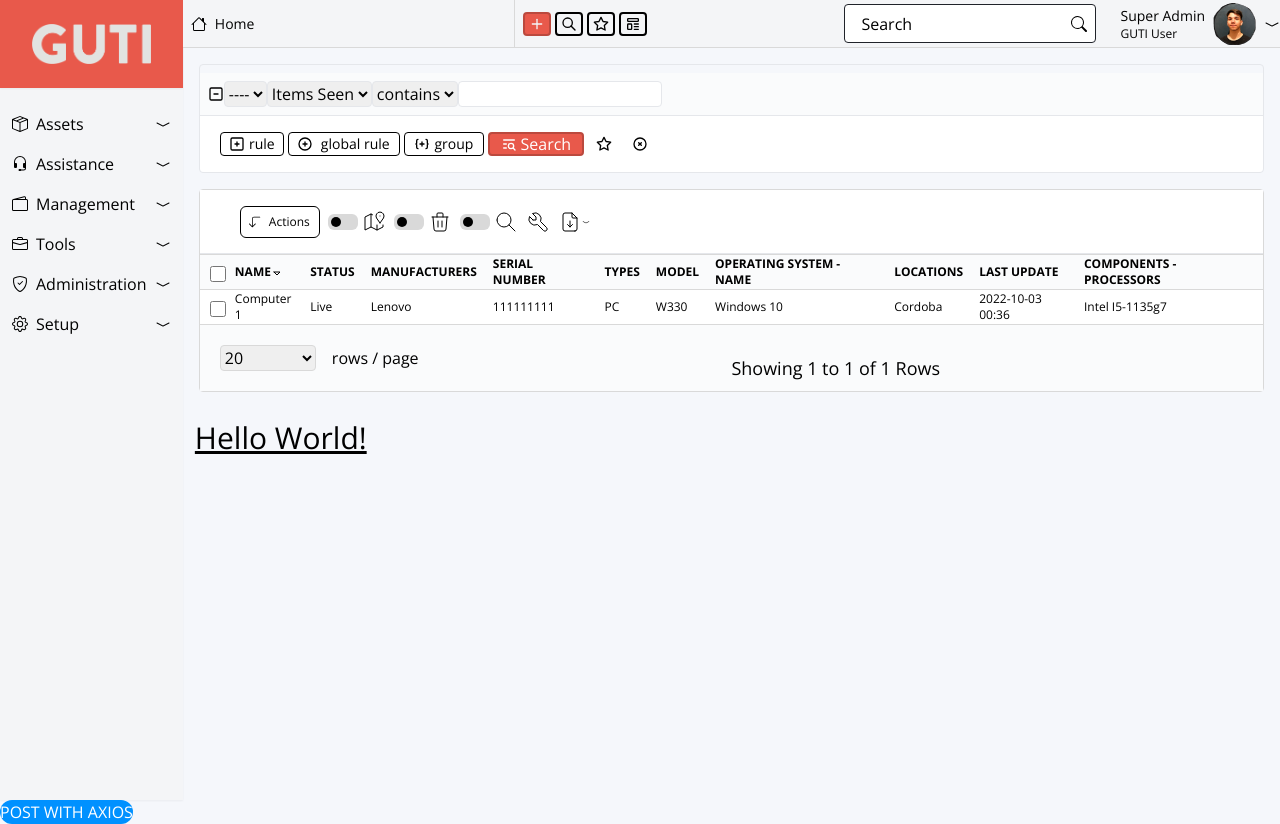
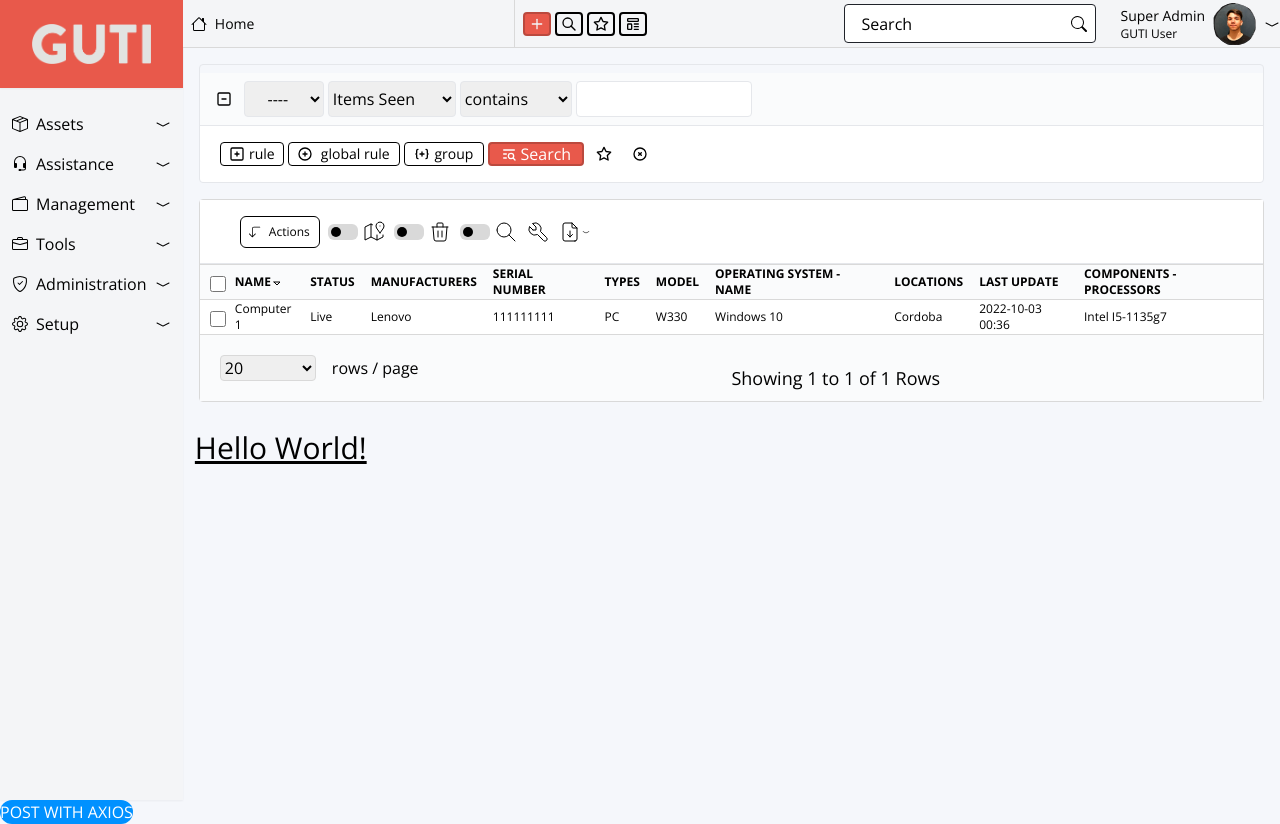
Before and after one commit to sydgibbon/guti-front, a React (Create React App) app: page /assets in a window 1280 px wide. Built offline with nearby package versions, Linux system fonts and the light colour scheme; no server answers.

Commit message:
develope rule section

```diff
--- a/src/component/dashboard/SearchForm.jsx
+++ b/src/component/dashboard/SearchForm.jsx
@@ -3,19 +3,20 @@ import { TbCirclePlus, TbCircleX, TbCodePlus, TbListSearch, TbSquareMinus, TbSqu
 
 const SearchForm = () => {
   return (
-    <div className='searchform-container m-4 border pt-2 rounded'>
-      <div className='rule flex items-center bg-medium-gray p-2'>
-        <div className='remove-button'><TbSquareMinus /></div>
-        <select className='border rounded'>
-          <option value=''>----</option>
+    <div className='searchform-container m-4 border pt-2 rounded '>
+      <div className='rule flex items-center bg-medium-gray p-2 gap-1'>
+        <div className='remove-button'>
+          <TbSquareMinus className='m-2'/></div>
+        <select className='border rounded w-20 h-9 '>
+          <option value='' className='text-center text-lg'>----</option>
         </select>
-        <select className='border rounded'>
+        <select className='border rounded items-center w-32 h-9'>
           <option value=''>Items Seen</option>
         </select>
-        <select className='border rounded'>
+        <select className='border rounded items-center w-28 h-9'>
           <option>contains</option>
         </select>
-        <input type='text' className='bg-white border rounded'></input>
+        <input type='text' className='bg-white border rounded w-44 h-9'></input>
       </div>
 
 
@@ -41,7 +42,7 @@ const SearchForm = () => {
           <TbStar className='mx-auto' />
         </div>
         <div className='clear-button items-center flex border-transparent rounded w-8 h-6'>
-          <TbCircleX className='mx-auto' />
+          <TbCircleX className='mx-auto'/>
         </div>
       </div>
 
```
